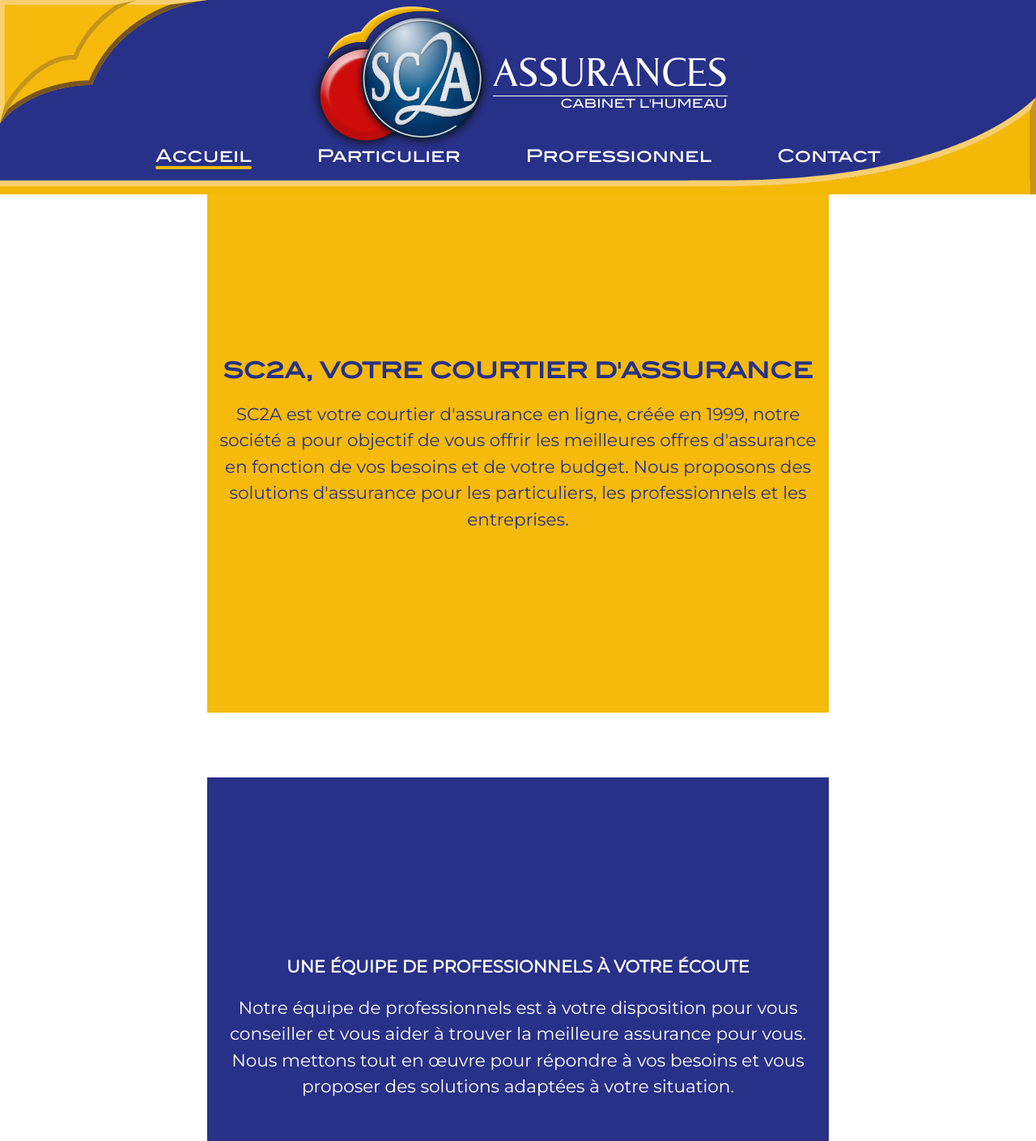
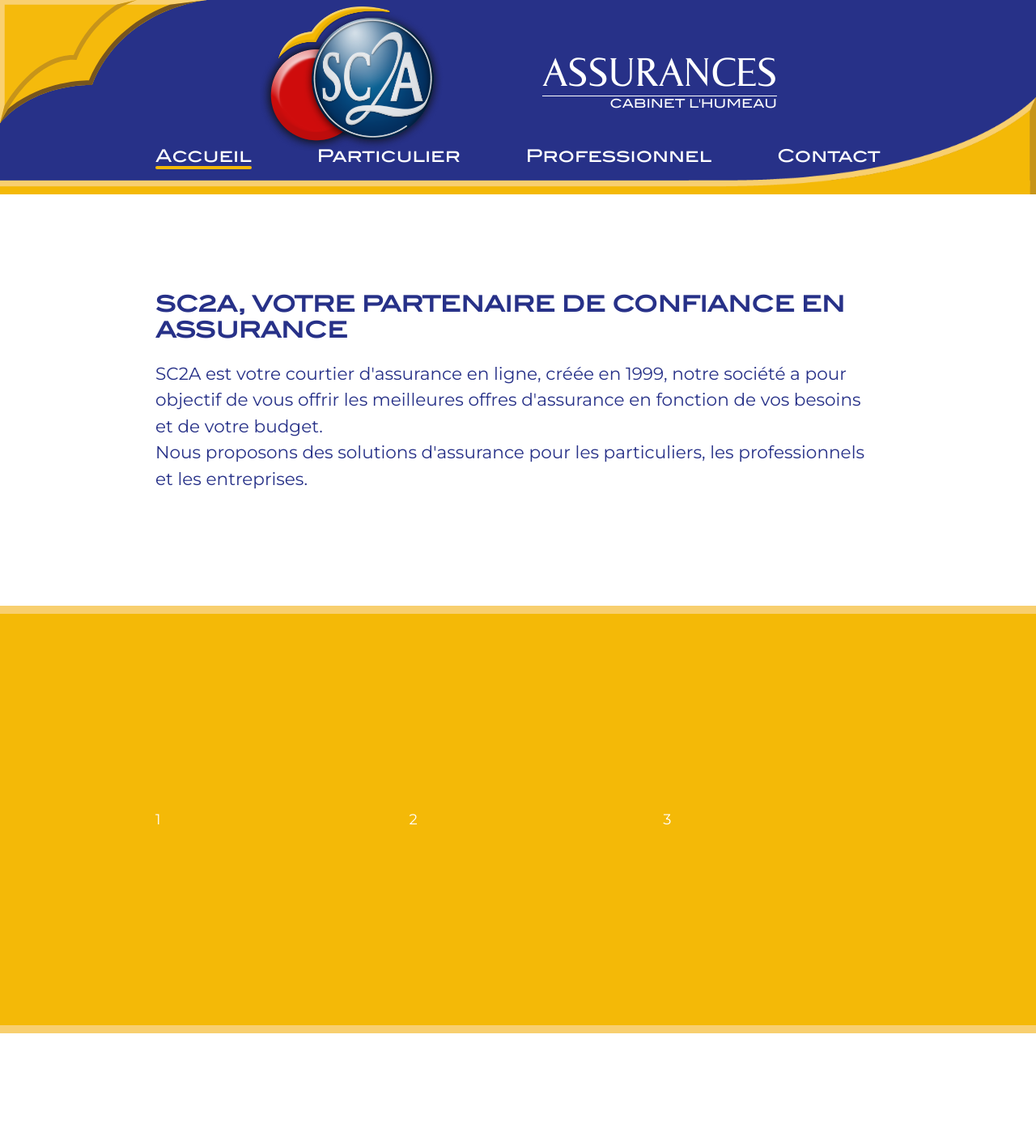
Before and after one commit to al-humea/sc2a-website, a Vue app: page /Accueil in a window 1280 px wide. Shown: the top 1409 px of the page at 81% size. Built offline with nearby package versions, Linux system fonts and the light colour scheme.

Commit message:
avancement page accueil + réglage bug swipe changement de fenêtre

```diff
--- a/src/App.vue
+++ b/src/App.vue
@@ -45,24 +45,23 @@
 		position: relative;
 		width: 100vw;
 		max-width: 100%;
-
 		font-family: Montserrat, Arial, sans-serif;
 		font-size: large;
 	}
 	body {
 		-ms-overflow-style: none; /* IE and Edge */
 		scrollbar-width: none; /* Firefox */
-	}
+    }
 	::-webkit-scrollbar {
 		display: none;
 	}
 	.content {
 		margin: 0 auto;
-		width: 60%;
+		width: 70vw;
 	}
 	@media screen and (max-width: 1024px){
 		.content {
-			width: 80%;
+			width: 80vw;
 		}
 	}
 </style>
--- a/src/components/Carousel.vue
+++ b/src/components/Carousel.vue
@@ -53,7 +53,7 @@
 			</div>
 		</div>
 
-		<img @click="decrementSlider" src="/chevron-right.svg" id="left-slide-button" class="slide-buttons"/>
+		<img @click="decrementSlider" src="carousel_icons/chevron-right.svg" id="left-slide-button" class="slide-buttons"/>
 
 		<div id="slideContent">
 			<h2>{{items[current].heading}}</h2>
@@ -63,7 +63,7 @@
 			</div>
 		</div>
 
-		<img @click="incrementSlider" src="/chevron-right.svg" id="right-slide-button" class="slide-buttons"/>
+		<img @click="incrementSlider" src="carousel_icons/chevron-right.svg" id="right-slide-button" class="slide-buttons"/>
 	</div>
 </template>
 
@@ -132,7 +132,7 @@
 		backdrop-filter: blur(3px);
 	}
 	a:visited, a:focus, a:target, a{
-		color: #000;
+		color: #fff;
 		text-decoration: none;
 	}
 	#contacter {	/* Bouton slide*/
--- a/src/components/subcomponent/Banner.vue
+++ b/src/components/subcomponent/Banner.vue
@@ -32,11 +32,12 @@
 	}
 	#identity {
 		min-width: fit-content;
+        width: 100%;
 		height: fit-content;
-		max-width: 40vw;
+		max-width: 50vw;
 		display: flex;
 		margin: 0 auto;
-		justify-content: space-around;
+		justify-content: space-between;
 		align-items: center;
 		margin-top: 1vh;
 	}
--- /dev/null
+++ b/src/components/subcomponent/Card.vue
@@ -0,0 +1,15 @@
+<template>
+    <Card>
+
+    </Card>
+</template>
+
+<script>
+	export default{
+		name: "Card",
+	}
+</script>
+
+<style scoped>
+
+</style>
--- a/src/components/subcomponent/Envoie.vue
+++ b/src/components/subcomponent/Envoie.vue
@@ -0,0 +1 @@
+<!-- Ecran  après envoi du mail -->
--- a/src/views/Accueil.vue
+++ b/src/views/Accueil.vue
@@ -2,24 +2,38 @@
 	<div>
 		<div class="content">
 			<div class="page" id="first">
-				<h2>SC2A, votre courtier d'assurance</h2>
-				<p>
-					SC2A est votre courtier d'assurance en ligne, créée en 1999, notre société a pour objectif de vous offrir les meilleures offres d'assurance en fonction de vos besoins et de votre budget. Nous proposons des solutions d'assurance pour les particuliers, les professionnels et les entreprises.
-				</p>
+                <div>
+                    <h2>SC2A, votre partenaire de confiance en assurance</h2>
+                    <p>SC2A est votre courtier d'assurance en ligne, créée en 1999, notre société a pour objectif de vous offrir les meilleures offres d'assurance en fonction de vos besoins et de votre budget.
+                    <br/>Nous proposons des solutions d'assurance pour les particuliers, les professionnels et les entreprises.</p>
+                </div>
+			</div>
+            <div class="page" id="panel">
+                <ul id="offres">
+                    <li>1</li>
+                    <li>2</li>
+                    <li>3</li>
+                </ul>
             </div>
 			<div class="page" id="second">
-				<h3>Une équipe de professionnels à votre écoute</h3>
+				<div>
+                   <h2>Une équipe de professionnels à votre écoute</h2>
 			    	<p>Notre équipe de professionnels est à votre disposition pour vous conseiller et vous aider à trouver la meilleure assurance pour vous. Nous mettons tout en œuvre pour répondre à vos besoins et vous proposer des solutions adaptées à votre situation.</p>
                 </div>
+            </div>
 			<div class="page" id="third">
-				<h3>Des garanties sur mesure</h3>
+                <div>
+                    <h2>Des garanties sur mesure</h2>
                     <p>
                         Nous avons 30 ans d'expérience dans le domaine de l'assurance, et nous mettons cette expérience à votre disposition pour vous proposer des garanties sur mesure. Nous vous accompagnons tout au long de votre contrat d'assurance, depuis la souscription jusqu'à la gestion des sinistres.
                     </p>
                 </div>
+			</div>
 			<div class="page" id="last">
-				<h3>Des tarifs compétitifs</h3>
+                <div>
+				    <h2>Des tarifs compétitifs</h2>
 				    <p>En tant que courtier d'assurance indépendant, nous avons accès à un large panel d'offres d'assurance. Nous négocions pour vous les meilleurs tarifs pour assurer vous, votre famille, vos biens et vos outils de travail.</p>
+                </div>
             </div>
 		</div>
 		<FooterBar/>
@@ -28,9 +42,10 @@
 
 <script>
 	import FooterBar from '@/components/FooterBar.vue';
+    import Card from '@/components/subcomponent/Card.vue';
 	export default {
     name: "HomeView",
-    components: { FooterBar },
+    components: { FooterBar, Card},
 	created () {
 		window.addEventListener('scroll', this.handleScroll);
 	},
@@ -39,7 +54,6 @@
 	},
 	methods: {
 			handleScroll (event) {
-
 			}
 		}
 	}
@@ -47,30 +61,49 @@
 
 <style scoped>
 	.content {
-		margin:auto;
 		display: flex;
 		flex-direction: column;
-		gap: 10vh;
+        align-items: center;
+        height:100%;
+        width:100vw;
 	}
 	.page {
-		width: 100%;
-		height: 80vh;
+        width:100%;
+        min-height:63.5vh;
 		display: flex;
 		flex-direction: column;
         align-items: center;
         justify-content: center;
-		text-align: center;
+		text-align: left;
 		color: #273188;
 	}
-
-	#first {
-		background-color: #F5BA0C;
+    .page > div{
+        height:100%;
+        width:70vw;
     }
-	#second, #third, #last {
-		background-color: #273188;
-		color: white;
+    #panel, #third{
+        color : #fff;
+        border: 1.3vh #F8CF6F;
+        border-style: solid none solid none;
+        background-color: #F4B907;
     }
-	h2, h3 {
+    #offres {
+        width:70vw;
+        height:100%;
+        list-style: none;
+        display:flex;
+        flex-direction: row;
+        justify-content:space-between;
+        align-items: center;
+    }
+    ul {
+        height:100%;
+    }
+    li{
+        display: block;
+        width:30%;
+    }
+	h2 {
 		margin: 0;
 		padding: 0;
 		text-transform: uppercase;
@@ -81,5 +114,10 @@
 		line-height: 1.5em;
 		margin: 1em 0;
 	}
+    @media screen and (max-width: 1024px){
+        .page > div{
+            width:80vw;
+        }
+	}
 
 </style>
--- a/src/views/Contact.vue
+++ b/src/views/Contact.vue
@@ -89,7 +89,7 @@
 
 <style scoped>
 	.content {
-		min-height: 62vh;
+		min-height: 80vh;
 	}
 	#contact {
 		background: rgba(255, 255, 255, 0.20);
```
Also changed, not shown: src/components/subcomponent/Dropdown.vue (deleted), src/components/subcomponent/NavLink.vue (line endings or trailing spaces), 1 other file (tests, documents, lock files or other folders). Lines whose indentation alone changed are shown as unchanged.
